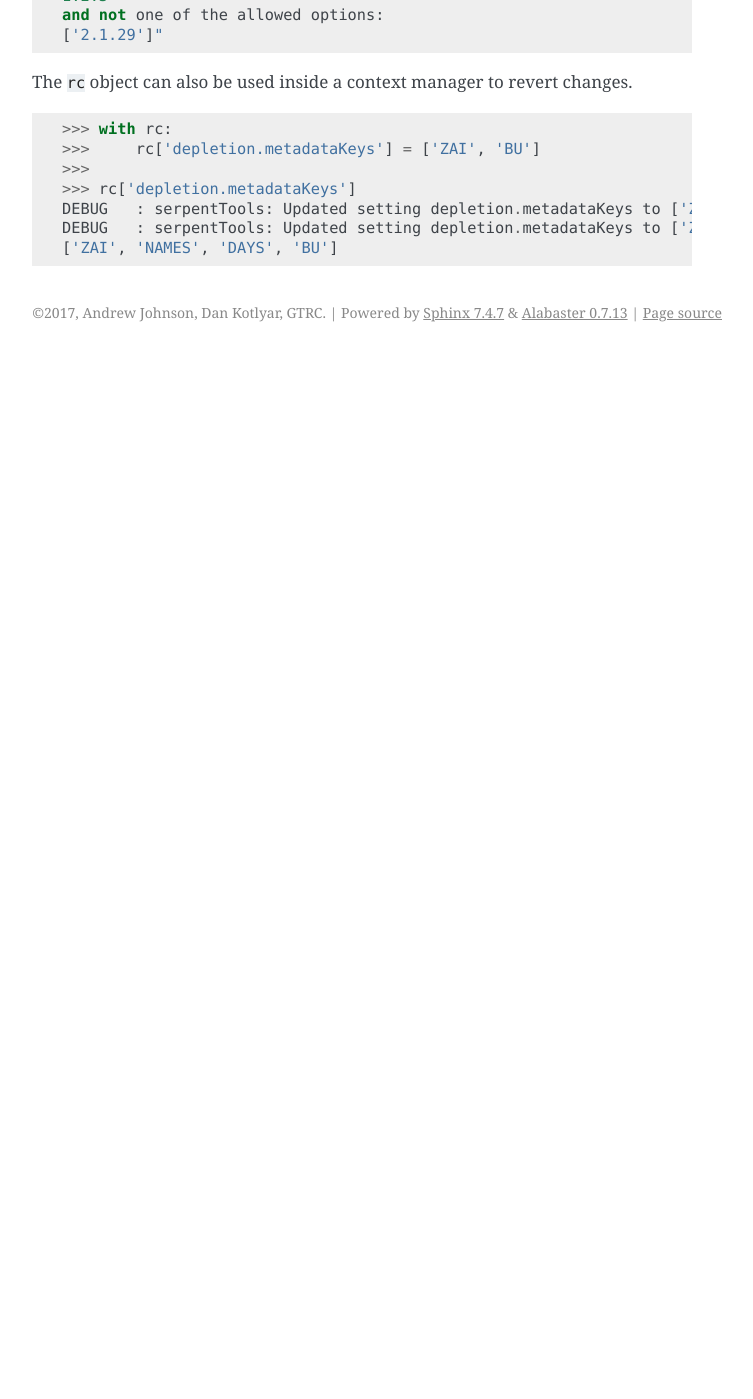
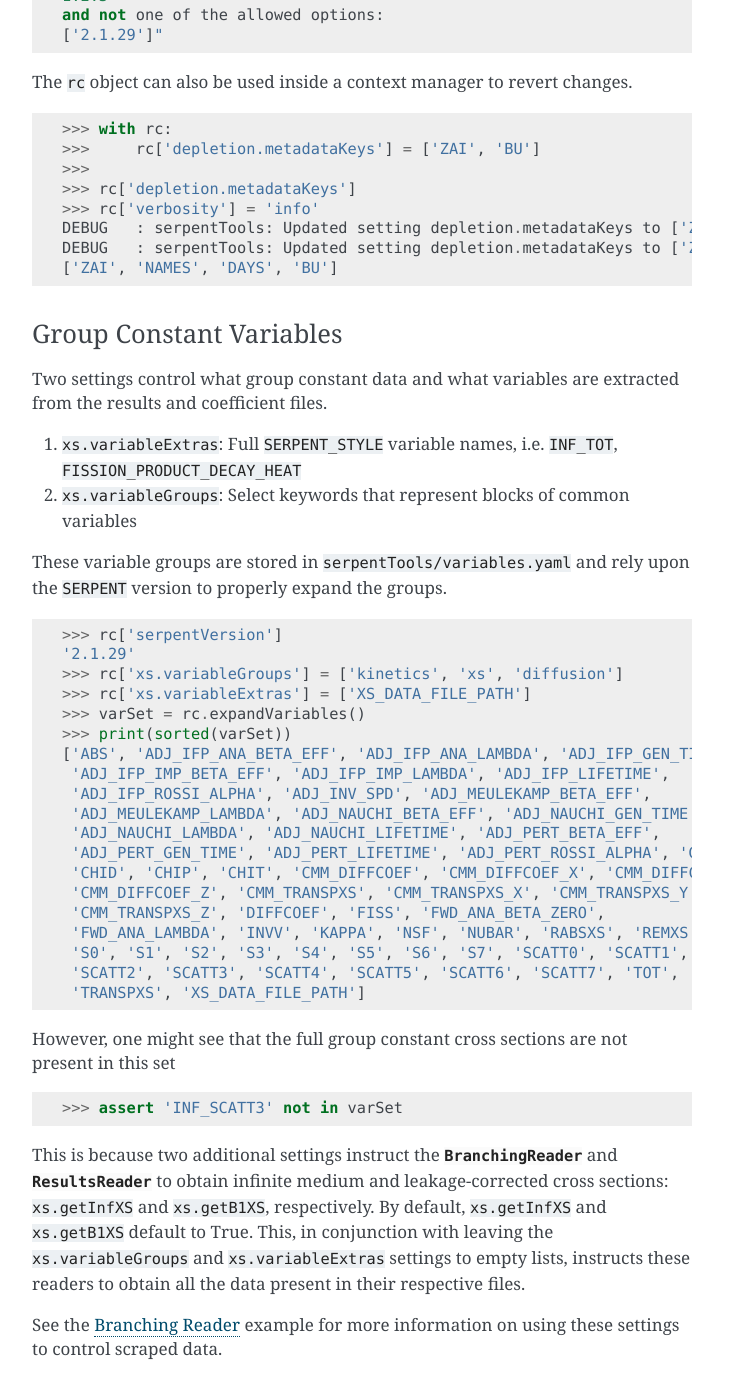
Before and after one commit to CORE-GATECH-GROUP/serpent-tools, a Sphinx documentation site: the page built from docs/examples/Settings.rst, in a window 1280 px wide and 1400 px high, scrolled down 1748 px. Shown: the whole window, without its empty margins (388-1141 px from the left). Built offline with Sphinx 7.4.7, drawn with Linux system fonts in a browser that asks for light colours; before the commit the page ends 2100 px from its top, so only the background shows below that; some of the changed text lies outside the part shown.

Commit message:
Branching reader tested and documented with examples!
Signed-off-by: Andrew Johnson <drewej@protonmail.com>

```diff
--- a/docs/examples/Settings.rst
+++ b/docs/examples/Settings.rst
@@ -105,6 +105,66 @@ changes.
     >>>     rc['depletion.metadataKeys'] = ['ZAI', 'BU']
     >>>
     >>> rc['depletion.metadataKeys']
+    >>> rc['verbosity'] = 'info'
     DEBUG   : serpentTools: Updated setting depletion.metadataKeys to ['ZAI', 'BU']
     DEBUG   : serpentTools: Updated setting depletion.metadataKeys to ['ZAI', 'NAMES', 'DAYS', 'BU']
     ['ZAI', 'NAMES', 'DAYS', 'BU']
+
+.. _group-const-variables:
+
+Group Constant Variables
+------------------------
+
+Two settings control what group constant data and what variables are
+extracted from the results and coefficient files.
+
+1. ``xs.variableExtras``: Full ``SERPENT_STYLE`` variable names, i.e.
+   ``INF_TOT``, ``FISSION_PRODUCT_DECAY_HEAT``
+2. ``xs.variableGroups``: Select keywords that represent blocks of
+   common variables
+
+These variable groups are stored in ``serpentTools/variables.yaml`` and
+rely upon the ``SERPENT`` version to properly expand the groups.
+
+.. code:: ipython3
+
+    >>> rc['serpentVersion']
+    '2.1.29'
+    >>> rc['xs.variableGroups'] = ['kinetics', 'xs', 'diffusion']
+    >>> rc['xs.variableExtras'] = ['XS_DATA_FILE_PATH']
+    >>> varSet = rc.expandVariables()
+    >>> print(sorted(varSet))
+    ['ABS', 'ADJ_IFP_ANA_BETA_EFF', 'ADJ_IFP_ANA_LAMBDA', 'ADJ_IFP_GEN_TIME',
+     'ADJ_IFP_IMP_BETA_EFF', 'ADJ_IFP_IMP_LAMBDA', 'ADJ_IFP_LIFETIME',
+     'ADJ_IFP_ROSSI_ALPHA', 'ADJ_INV_SPD', 'ADJ_MEULEKAMP_BETA_EFF',
+     'ADJ_MEULEKAMP_LAMBDA', 'ADJ_NAUCHI_BETA_EFF', 'ADJ_NAUCHI_GEN_TIME',
+     'ADJ_NAUCHI_LAMBDA', 'ADJ_NAUCHI_LIFETIME', 'ADJ_PERT_BETA_EFF',
+     'ADJ_PERT_GEN_TIME', 'ADJ_PERT_LIFETIME', 'ADJ_PERT_ROSSI_ALPHA', 'CAPT',
+     'CHID', 'CHIP', 'CHIT', 'CMM_DIFFCOEF', 'CMM_DIFFCOEF_X', 'CMM_DIFFCOEF_Y',
+     'CMM_DIFFCOEF_Z', 'CMM_TRANSPXS', 'CMM_TRANSPXS_X', 'CMM_TRANSPXS_Y',
+     'CMM_TRANSPXS_Z', 'DIFFCOEF', 'FISS', 'FWD_ANA_BETA_ZERO',
+     'FWD_ANA_LAMBDA', 'INVV', 'KAPPA', 'NSF', 'NUBAR', 'RABSXS', 'REMXS',
+     'S0', 'S1', 'S2', 'S3', 'S4', 'S5', 'S6', 'S7', 'SCATT0', 'SCATT1',
+     'SCATT2', 'SCATT3', 'SCATT4', 'SCATT5', 'SCATT6', 'SCATT7', 'TOT',
+     'TRANSPXS', 'XS_DATA_FILE_PATH']
+
+
+However, one might see that the full group constant cross sections are
+not present in this set
+
+.. code:: ipython3
+
+    >>> assert 'INF_SCATT3' not in varSet
+
+This is because two additional settings instruct the
+:py:class:`~serpentTools.parsers.branching.BranchingReader`
+and :py:class:`~serpentTools.parsers.results.ResultsReader` to obtain
+infinite medium and leakage-corrected
+cross sections: ``xs.getInfXS`` and ``xs.getB1XS``, respectively. By
+default, ``xs.getInfXS`` and ``xs.getB1XS`` default to True. This, in
+conjunction with leaving the ``xs.variableGroups`` and
+``xs.variableExtras`` settings to empty lists, instructs these readers
+to obtain all the data present in their respective files.
+
+See the :ref:`branching-ex` example for more information on using these
+settings to control scraped data.
--- a/docs/examples/index.rst
+++ b/docs/examples/index.rst
@@ -6,4 +6,5 @@ Examples
    :caption: Contents:
 
    Settings.rst
+   Branching.rst
    DepletionReader.rst
```
Also changed, not shown: docs/examples/Branching.rst (added, +321 -0 lines), 8 other files.
